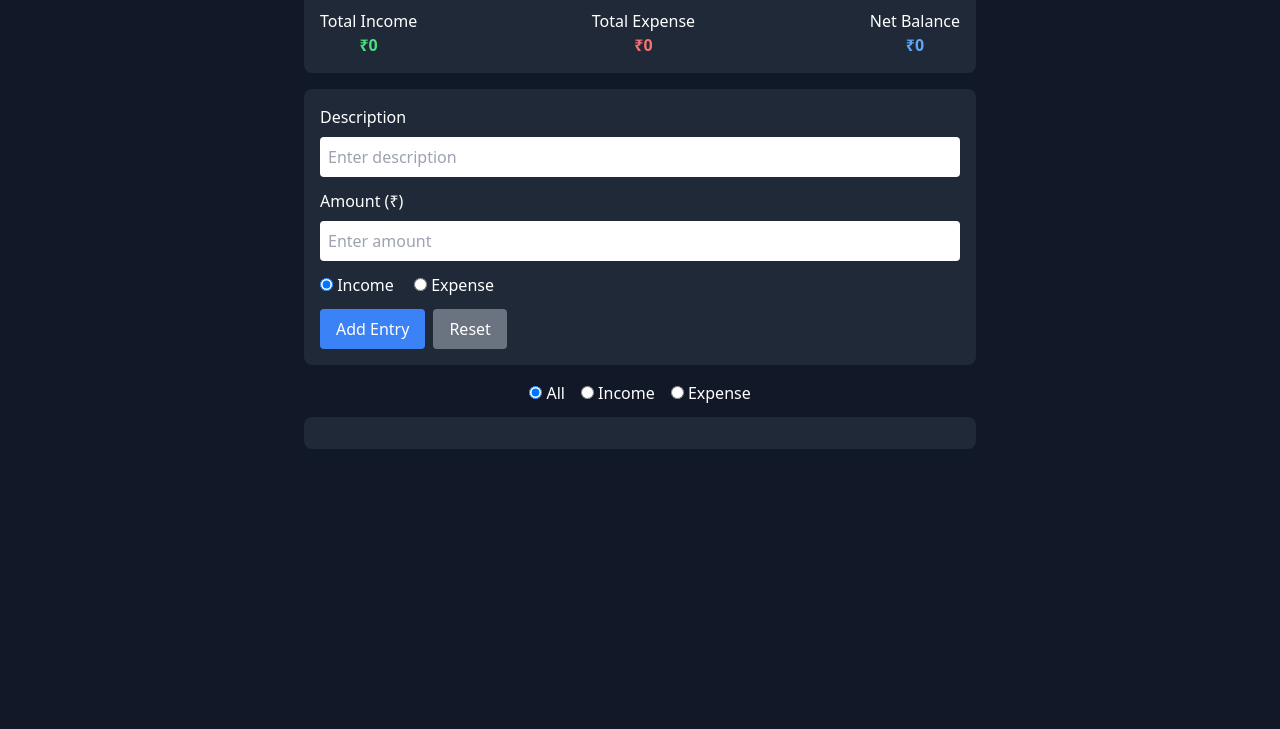
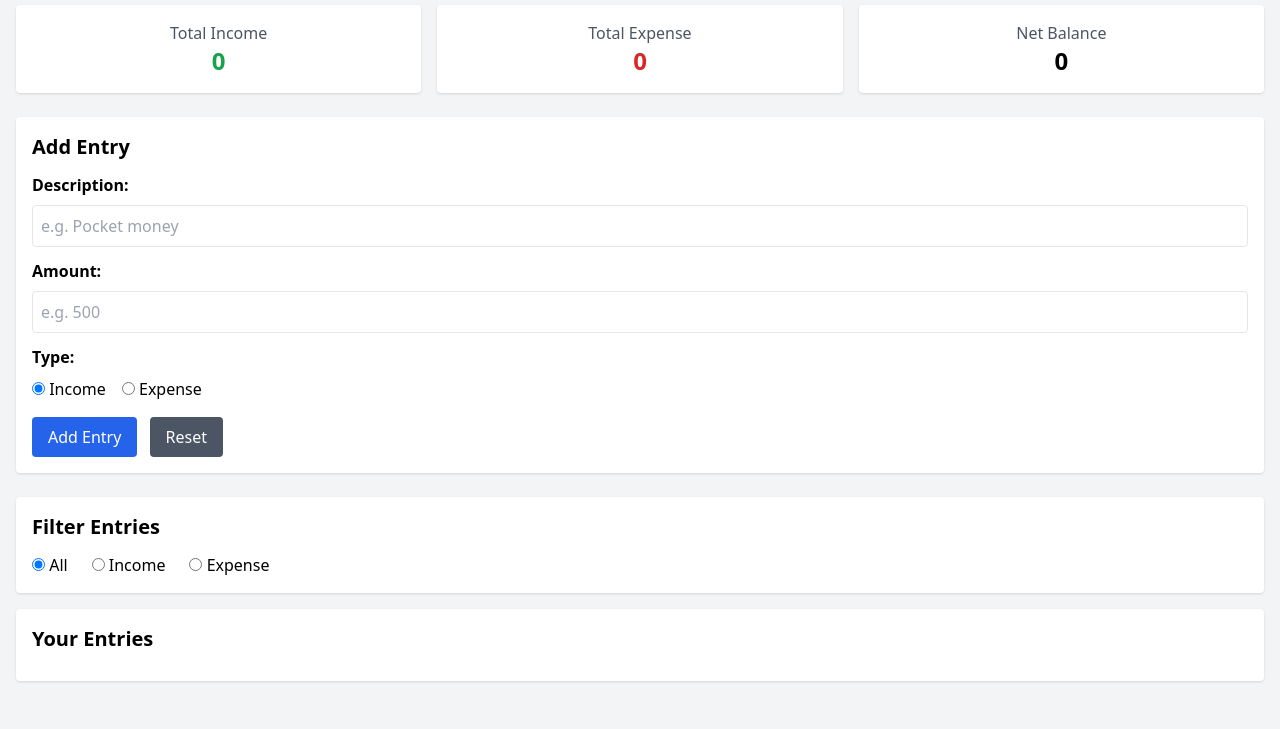
Before and after one commit to kalai02484/IncomeExpenseCalculator, a plain HTML site: page index.html in a window 1280 px wide. Shown: the part 71-800 px from the top of the page. Drawn offline with nearby package versions, Linux system fonts and the light colour scheme.

Commit message:
script part completed

```diff
--- a/index.html
+++ b/index.html
@@ -1,105 +1,129 @@
 <!DOCTYPE html>
-<html lang="en">
+<html>
   <head>
-    <meta charset="utf-8" />
-    <meta name="viewport" content="width=device-width, initial-scale=1" />
     <title>Income Expense Calculator</title>
+
+    <!-- Tailwind CSS CDN -->
     <script src="https://cdn.tailwindcss.com"></script>
+
+    <!-- Custom JS -->
+    <script src="script.js" defer></script>
+
   </head>
 
-  <body
-    class="bg-gray-900 text-white min-h-screen flex flex-col items-center p-4"
-  >
-    <h1 class="text-2xl font-bold mb-4">💰 Income Expense Calculator</h1>
+  <body class="bg-gray-100 min-h-screen p-4">
+    <!-- TITLE -->
+    <h1 class="text-3xl font-bold text-center mb-6">
+      Income & Expense Calculator
+    </h1>
 
-    <!-- Totals Section -->
-    <div
-      class="w-full max-w-2xl bg-gray-800 rounded-lg p-4 mb-4 flex justify-between text-center"
-    >
-      <div>
-        <p>Total Income</p>
-        <p id="totalIncome" class="text-green-400 font-bold">₹0</p>
+    <!-- TOTALS SECTION -->
+    <div class="grid grid-cols-3 gap-4 mb-6">
+      <div class="bg-white p-4 rounded shadow text-center">
+        <p class="text-gray-600">Total Income</p>
+        <p class="text-2xl font-bold text-green-600" id="totalIncome">0</p>
       </div>
-      <div>
-        <p>Total Expense</p>
-        <p id="totalExpense" class="text-red-400 font-bold">₹0</p>
+
+      <div class="bg-white p-4 rounded shadow text-center">
+        <p class="text-gray-600">Total Expense</p>
+        <p class="text-2xl font-bold text-red-600" id="totalExpense">0</p>
       </div>
-      <div>
-        <p>Net Balance</p>
-        <p id="netBalance" class="text-blue-400 font-bold">₹0</p>
+
+      <div class="bg-white p-4 rounded shadow text-center">
+        <p class="text-gray-600">Net Balance</p>
+        <p class="text-2xl font-bold" id="netBalance">0</p>
       </div>
     </div>
 
-    <!-- Form Section -->
+    <!-- INPUT FORM -->
     <form
-      id="entryForm"
-      class="w-full max-w-2xl bg-gray-800 rounded-lg p-4 mb-4"
+      onsubmit="addOrUpdate(event)"
+      class="bg-white p-4 rounded shadow mb-6"
     >
+      <h2 class="text-xl font-bold mb-3">Add Entry</h2>
+
       <input type="hidden" id="entryId" />
 
-      <label class="block mb-2">Description</label>
+      <label class="block mb-2 font-semibold">Description:</label>
       <input
-        id="description"
-        type="text"
-        placeholder="Enter description"
-        class="w-full p-2 mb-3 rounded text-black"
-        required
+        id="desc"
+        class="w-full p-2 mb-3 border rounded"
+        placeholder="e.g. Pocket money"
       />
 
-      <label class="block mb-2">Amount (₹)</label>
+      <label class="block mb-2 font-semibold">Amount:</label>
       <input
         id="amount"
         type="number"
-        placeholder="Enter amount"
-        class="w-full p-2 mb-3 rounded text-black"
-        required
+        class="w-full p-2 mb-3 border rounded"
+        placeholder="e.g. 500"
       />
 
-      <div class="mb-3">
-        <label class="mr-4"
-          ><input type="radio" name="type" value="income" checked />
+      <label class="block mb-2 font-semibold">Type:</label>
+      <div class="flex gap-4 mb-4">
+        <label>
+          <input
+            type="radio"
+            id="typeIncome"
+            name="type"
+            value="income"
+            checked
+          />
+          Income
+        </label>
+        <label>
+          <input type="radio" id="typeExpense" name="type" value="expense" />
+          Expense
+        </label>
+      </div>
+
+      <button
+        id="addBtn"
+        class="bg-blue-600 text-white px-4 py-2 rounded hover:bg-blue-700"
+      >
+        Add Entry
+      </button>
+
+      <button
+        type="button"
+        onclick="resetForm()"
+        class="bg-gray-600 text-white px-4 py-2 rounded ml-2 hover:bg-gray-700"
+      >
+        Reset
+      </button>
+    </form>
+
+    <!-- FILTERS -->
+    <div class="bg-white p-4 rounded shadow mb-4">
+      <h2 class="text-xl font-bold mb-3">Filter Entries</h2>
+
+      <div class="flex gap-6">
+        <label
+          ><input
+            type="radio"
+            name="filter"
+            checked
+            onclick="setFilter('all')"
+          />
+          All</label
+        >
+        <label
+          ><input type="radio" name="filter" onclick="setFilter('income')" />
           Income</label
         >
         <label
-          ><input type="radio" name="type" value="expense" /> Expense</label
+          ><input type="radio" name="filter" onclick="setFilter('expense')" />
+          Expense</label
         >
       </div>
-
-      <div class="flex gap-2">
-        <button
-          id="saveBtn"
-          type="submit"
-          class="bg-blue-500 hover:bg-blue-600 text-white px-4 py-2 rounded"
-        >
-          Add Entry
-        </button>
-        <button
-          type="button"
-          id="resetBtn"
-          class="bg-gray-500 hover:bg-gray-600 text-white px-4 py-2 rounded"
-        >
-          Reset
-        </button>
-      </div>
-    </form>
-
-    <!-- Filters -->
-    <div class="flex gap-4 mb-3">
-      <label
-        ><input type="radio" name="filter" value="all" checked /> All</label
-      >
-      <label><input type="radio" name="filter" value="income" /> Income</label>
-      <label
-        ><input type="radio" name="filter" value="expense" /> Expense</label
-      >
     </div>
 
-    <!-- Entries List -->
-    <div
-      id="list"
-      class="w-full max-w-2xl bg-gray-800 rounded-lg p-4 overflow-y-auto max-h-80"
-    ></div>
+    <!-- LIST OF ENTRIES -->
+    <div class="bg-white p-4 rounded shadow">
+      <h2 class="text-xl font-bold mb-3">Your Entries</h2>
+      <div id="entryList"></div>
+    </div>
 
-    <script src="script.js"></script>
+
   </body>
 </html>
--- a/script.js
+++ b/script.js
@@ -0,0 +1,151 @@
+// This list will hold everything the user adds
+let entries = [];
+
+// This tells us what to show (all, income, or expense)
+let filter = "all";
+
+// When page loads, get saved entries from browser memory
+window.onload = function () {
+  let saved = localStorage.getItem("entries");
+
+  if (saved) {
+    entries = JSON.parse(saved);
+  }
+
+  render();
+};
+
+// Save entries to browser memory
+function saveData() {
+  localStorage.setItem("entries", JSON.stringify(entries));
+}
+
+// Clear the form boxes
+function resetForm() {
+  document.getElementById("desc").value = "";
+  document.getElementById("amount").value = "";
+  document.getElementById("typeIncome").checked = true;
+  document.getElementById("entryId").value = "";
+  document.getElementById("addBtn").textContent = "Add Entry";
+}
+
+// Add or Edit an entry
+function addOrUpdate(event) {
+  event.preventDefault(); // stop refresh
+
+  let desc = document.getElementById("desc").value;
+  let amount = Number(document.getElementById("amount").value);
+  let type = document.querySelector("input[name='type']:checked").value;
+  let id = document.getElementById("entryId").value;
+
+  // If id is empty, we add a NEW entry
+  if (id === "") {
+    let newEntry = {
+      id: Date.now(),
+      desc: desc,
+      amount: amount,
+      type: type,
+    };
+
+    entries.push(newEntry);
+  }
+  // Otherwise, we UPDATE an existing entry
+  else {
+    let entry = entries.find((e) => e.id == id);
+    entry.desc = desc;
+    entry.amount = amount;
+    entry.type = type;
+  }
+
+  saveData();
+  resetForm();
+  render();
+}
+
+// Delete an entry
+function deleteEntry(id) {
+  entries = entries.filter((e) => e.id !== id);
+  saveData();
+  render();
+}
+
+// Edit an entry
+function editEntry(id) {
+  let entry = entries.find((e) => e.id === id);
+
+  document.getElementById("desc").value = entry.desc;
+  document.getElementById("amount").value = entry.amount;
+
+  if (entry.type === "income") {
+    document.getElementById("typeIncome").checked = true;
+  } else {
+    document.getElementById("typeExpense").checked = true;
+  }
+
+  document.getElementById("entryId").value = entry.id;
+  document.getElementById("addBtn").textContent = "Save Changes";
+}
+
+// Change filter (all, income, expense)
+function setFilter(value) {
+  filter = value;
+  render();
+}
+
+// Show entries and totals on screen
+function render() {
+  let list = document.getElementById("entryList");
+  list.innerHTML = "";
+
+  // Decide which entries to show
+  let showList = entries.filter(
+    (entry) => filter === "all" || entry.type === filter
+  );
+
+  // Create boxes for each entry
+  showList.forEach((entry) => {
+    let row = document.createElement("div");
+    row.className = "flex justify-between p-3 border rounded mb-2 bg-gray-100";
+
+    row.innerHTML = `
+                    <div>
+                        <p class="font-bold">${entry.desc}</p>
+                        <p class="text-sm ${
+                          entry.type === "income"
+                            ? "text-green-600"
+                            : "text-red-600"
+                        }">
+                            ${entry.type.toUpperCase()} - Rs. ${entry.amount}
+                        </p>
+                    </div>
+
+                    <div class="flex gap-3">
+                        <button onclick="editEntry(${
+                          entry.id
+                        })" class="text-blue-600">✏️</button>
+                        <button onclick="deleteEntry(${
+                          entry.id
+                        })" class="text-red-600">🗑️</button>
+                    </div>
+                `;
+
+    list.appendChild(row);
+  });
+
+  // Calculate totals
+  let totalIncome = 0;
+  let totalExpense = 0;
+
+  entries.forEach((entry) => {
+    if (entry.type === "income") {
+      totalIncome += entry.amount;
+    } else {
+      totalExpense += entry.amount;
+    }
+  });
+
+  // Update totals
+  document.getElementById("totalIncome").textContent = totalIncome;
+  document.getElementById("totalExpense").textContent = totalExpense;
+  document.getElementById("netBalance").textContent = totalIncome - totalExpense;
+}
```
